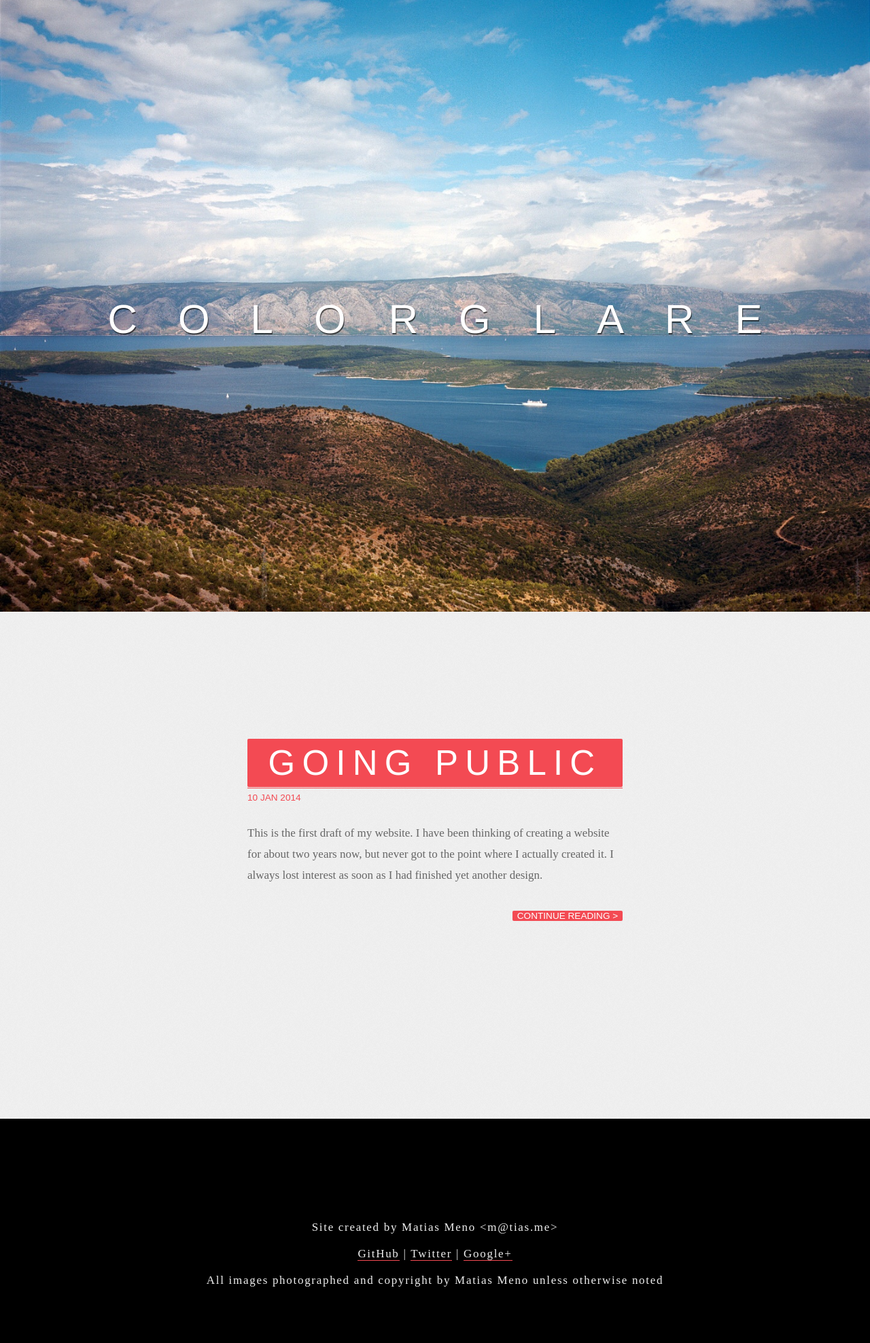
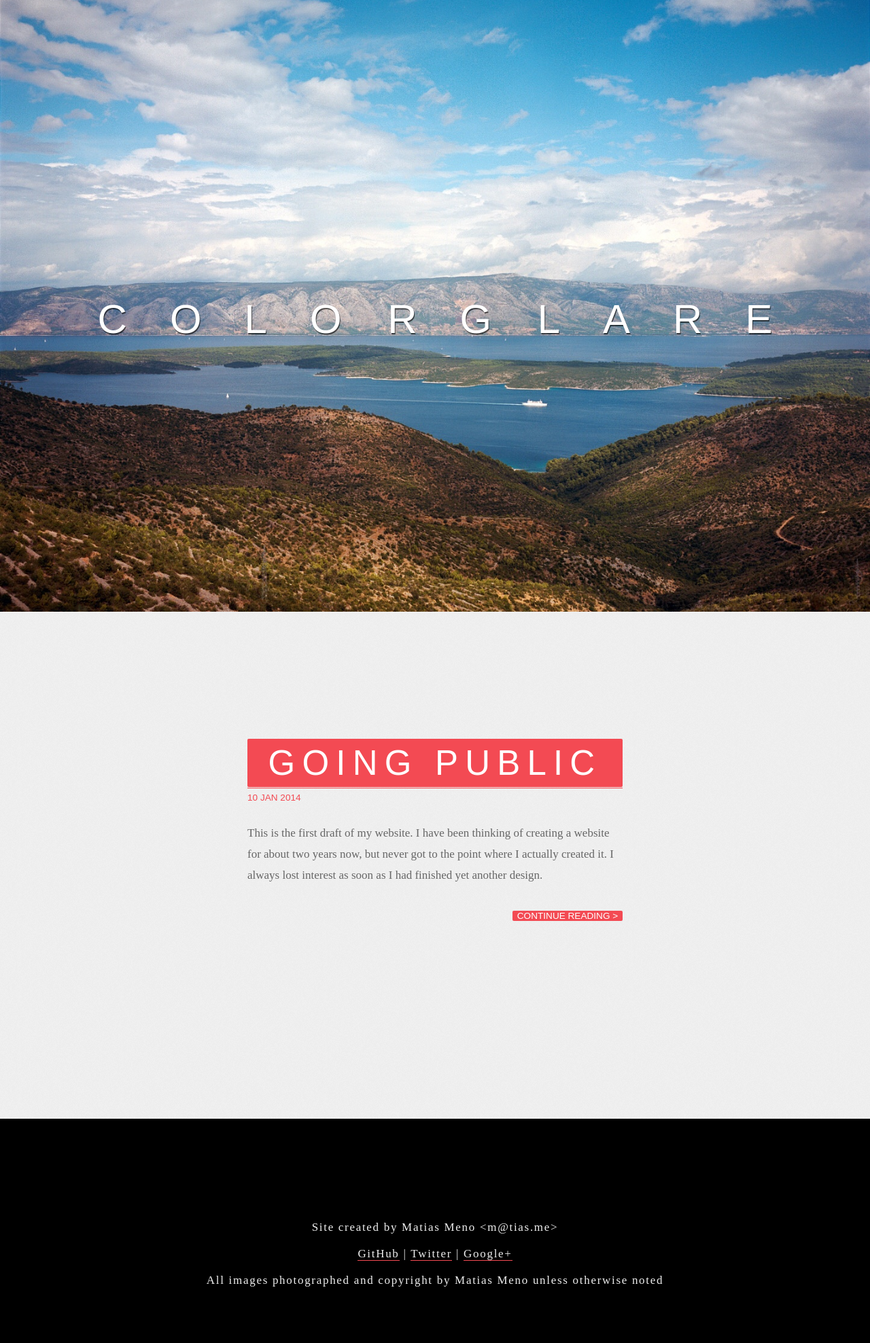
Before and after one commit to enyo/enyo.github.io, a Jekyll site: the page built from index.html, in a window 1280 px wide. Shown: the whole page at 68% size. Built offline with Jekyll 4.4.1, drawn with Linux system fonts in a browser that asks for light colours; Markdown is read by kramdown in place of the engine named in the settings.

Commit message:
Increased the spread distance of the letters.

```diff
--- a/_css-source/header.styl
+++ b/_css-source/header.styl
@@ -25,7 +25,7 @@ body > header
     text-decoration none
 
 
-smallest-letter-distance = 0.10em
+smallest-letter-distance = 0.15em
 
 /**
  * The nice big header with background image.
--- a/css/main.css
+++ b/css/main.css
@@ -348,74 +348,74 @@ body#site-home.header-loaded > header h1 {
   transform: rotatex(0deg);
 }
 body#site-home.header-loaded > header h1 span:nth-of-type(1) {
-  -webkit-transform: translateX(-0.5em);
-  -moz-transform: translateX(-0.5em);
-  -o-transform: translateX(-0.5em);
-  -ms-transform: translateX(-0.5em);
-  transform: translateX(-0.5em);
+  -webkit-transform: translateX(-0.75em);
+  -moz-transform: translateX(-0.75em);
+  -o-transform: translateX(-0.75em);
+  -ms-transform: translateX(-0.75em);
+  transform: translateX(-0.75em);
 }
 body#site-home.header-loaded > header h1 span:nth-of-type(2) {
-  -webkit-transform: translateX(-0.4em);
-  -moz-transform: translateX(-0.4em);
-  -o-transform: translateX(-0.4em);
-  -ms-transform: translateX(-0.4em);
-  transform: translateX(-0.4em);
+  -webkit-transform: translateX(-0.6em);
+  -moz-transform: translateX(-0.6em);
+  -o-transform: translateX(-0.6em);
+  -ms-transform: translateX(-0.6em);
+  transform: translateX(-0.6em);
 }
 body#site-home.header-loaded > header h1 span:nth-of-type(3) {
-  -webkit-transform: translateX(-0.30000000000000004em);
-  -moz-transform: translateX(-0.30000000000000004em);
-  -o-transform: translateX(-0.30000000000000004em);
-  -ms-transform: translateX(-0.30000000000000004em);
-  transform: translateX(-0.30000000000000004em);
+  -webkit-transform: translateX(-0.44999999999999996em);
+  -moz-transform: translateX(-0.44999999999999996em);
+  -o-transform: translateX(-0.44999999999999996em);
+  -ms-transform: translateX(-0.44999999999999996em);
+  transform: translateX(-0.44999999999999996em);
 }
 body#site-home.header-loaded > header h1 span:nth-of-type(4) {
-  -webkit-transform: translateX(-0.2em);
-  -moz-transform: translateX(-0.2em);
-  -o-transform: translateX(-0.2em);
-  -ms-transform: translateX(-0.2em);
-  transform: translateX(-0.2em);
+  -webkit-transform: translateX(-0.3em);
+  -moz-transform: translateX(-0.3em);
+  -o-transform: translateX(-0.3em);
+  -ms-transform: translateX(-0.3em);
+  transform: translateX(-0.3em);
 }
 body#site-home.header-loaded > header h1 span:nth-of-type(5) {
-  -webkit-transform: translateX(-0.05em);
-  -moz-transform: translateX(-0.05em);
-  -o-transform: translateX(-0.05em);
-  -ms-transform: translateX(-0.05em);
-  transform: translateX(-0.05em);
+  -webkit-transform: translateX(-0.075em);
+  -moz-transform: translateX(-0.075em);
+  -o-transform: translateX(-0.075em);
+  -ms-transform: translateX(-0.075em);
+  transform: translateX(-0.075em);
 }
 body#site-home.header-loaded > header h1 span:nth-of-type(6) {
-  -webkit-transform: translateX(0.05em);
-  -moz-transform: translateX(0.05em);
-  -o-transform: translateX(0.05em);
-  -ms-transform: translateX(0.05em);
-  transform: translateX(0.05em);
+  -webkit-transform: translateX(0.075em);
+  -moz-transform: translateX(0.075em);
+  -o-transform: translateX(0.075em);
+  -ms-transform: translateX(0.075em);
+  transform: translateX(0.075em);
 }
 body#site-home.header-loaded > header h1 span:nth-of-type(7) {
-  -webkit-transform: translateX(0.2em);
-  -moz-transform: translateX(0.2em);
-  -o-transform: translateX(0.2em);
-  -ms-transform: translateX(0.2em);
-  transform: translateX(0.2em);
+  -webkit-transform: translateX(0.3em);
+  -moz-transform: translateX(0.3em);
+  -o-transform: translateX(0.3em);
+  -ms-transform: translateX(0.3em);
+  transform: translateX(0.3em);
 }
 body#site-home.header-loaded > header h1 span:nth-of-type(8) {
-  -webkit-transform: translateX(0.30000000000000004em);
-  -moz-transform: translateX(0.30000000000000004em);
-  -o-transform: translateX(0.30000000000000004em);
-  -ms-transform: translateX(0.30000000000000004em);
-  transform: translateX(0.30000000000000004em);
+  -webkit-transform: translateX(0.44999999999999996em);
+  -moz-transform: translateX(0.44999999999999996em);
+  -o-transform: translateX(0.44999999999999996em);
+  -ms-transform: translateX(0.44999999999999996em);
+  transform: translateX(0.44999999999999996em);
 }
 body#site-home.header-loaded > header h1 span:nth-of-type(9) {
-  -webkit-transform: translateX(0.4em);
-  -moz-transform: translateX(0.4em);
-  -o-transform: translateX(0.4em);
-  -ms-transform: translateX(0.4em);
-  transform: translateX(0.4em);
+  -webkit-transform: translateX(0.6em);
+  -moz-transform: translateX(0.6em);
+  -o-transform: translateX(0.6em);
+  -ms-transform: translateX(0.6em);
+  transform: translateX(0.6em);
 }
 body#site-home.header-loaded > header h1 span:nth-of-type(10) {
-  -webkit-transform: translateX(0.5em);
-  -moz-transform: translateX(0.5em);
-  -o-transform: translateX(0.5em);
-  -ms-transform: translateX(0.5em);
-  transform: translateX(0.5em);
+  -webkit-transform: translateX(0.75em);
+  -moz-transform: translateX(0.75em);
+  -o-transform: translateX(0.75em);
+  -ms-transform: translateX(0.75em);
+  transform: translateX(0.75em);
 }
 body#site-home > header {
   background: #000 no-repeat center;
@@ -535,19 +535,19 @@ body#site-home > header h1 a {
   }
   body#site-home.header-loaded > header h1 span:nth-of-type(1),
   body#site-home.header-loaded > header h1 span:nth-of-type(6) {
-    -webkit-transform: translateX(-0.2em);
-    -moz-transform: translateX(-0.2em);
-    -o-transform: translateX(-0.2em);
-    -ms-transform: translateX(-0.2em);
-    transform: translateX(-0.2em);
+    -webkit-transform: translateX(-0.3em);
+    -moz-transform: translateX(-0.3em);
+    -o-transform: translateX(-0.3em);
+    -ms-transform: translateX(-0.3em);
+    transform: translateX(-0.3em);
   }
   body#site-home.header-loaded > header h1 span:nth-of-type(2),
   body#site-home.header-loaded > header h1 span:nth-of-type(7) {
-    -webkit-transform: translateX(-0.1em);
-    -moz-transform: translateX(-0.1em);
-    -o-transform: translateX(-0.1em);
-    -ms-transform: translateX(-0.1em);
-    transform: translateX(-0.1em);
+    -webkit-transform: translateX(-0.15em);
+    -moz-transform: translateX(-0.15em);
+    -o-transform: translateX(-0.15em);
+    -ms-transform: translateX(-0.15em);
+    transform: translateX(-0.15em);
   }
   body#site-home.header-loaded > header h1 span:nth-of-type(3),
   body#site-home.header-loaded > header h1 span:nth-of-type(8) {
@@ -559,19 +559,19 @@ body#site-home > header h1 a {
   }
   body#site-home.header-loaded > header h1 span:nth-of-type(4),
   body#site-home.header-loaded > header h1 span:nth-of-type(9) {
-    -webkit-transform: translateX(0.1em);
-    -moz-transform: translateX(0.1em);
-    -o-transform: translateX(0.1em);
-    -ms-transform: translateX(0.1em);
-    transform: translateX(0.1em);
+    -webkit-transform: translateX(0.15em);
+    -moz-transform: translateX(0.15em);
+    -o-transform: translateX(0.15em);
+    -ms-transform: translateX(0.15em);
+    transform: translateX(0.15em);
   }
   body#site-home.header-loaded > header h1 span:nth-of-type(5),
   body#site-home.header-loaded > header h1 span:nth-of-type(10) {
-    -webkit-transform: translateX(0.2em);
-    -moz-transform: translateX(0.2em);
-    -o-transform: translateX(0.2em);
-    -ms-transform: translateX(0.2em);
-    transform: translateX(0.2em);
+    -webkit-transform: translateX(0.3em);
+    -moz-transform: translateX(0.3em);
+    -o-transform: translateX(0.3em);
+    -ms-transform: translateX(0.3em);
+    transform: translateX(0.3em);
   }
   body#site-home > header h1 {
     font-size: 30px;
```
